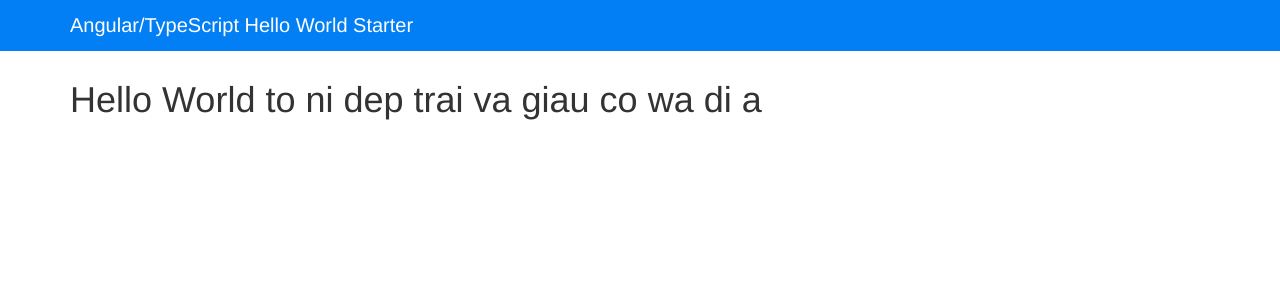
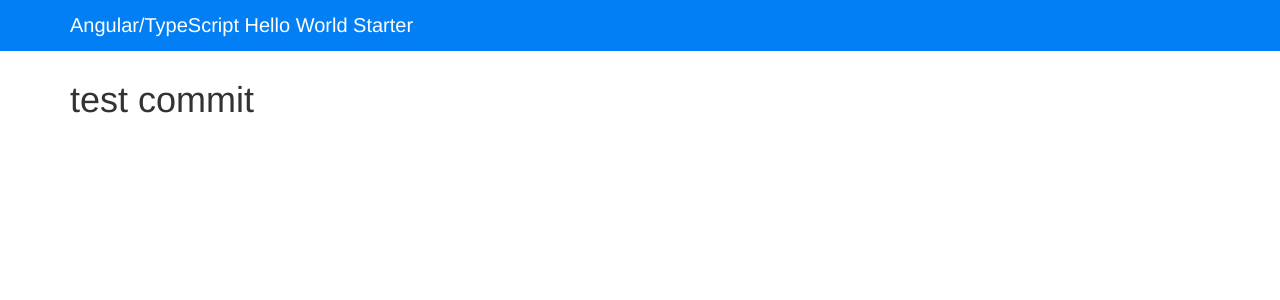
Before and after one commit to phamtoni/Angular-HelloWorld-master, an Angular app: page / in a window 1280 px wide. Shown: the top 300 px of the page. Built offline with nearby package versions, Linux system fonts and the light colour scheme.

Commit message:
chang html

```diff
--- a/src/app/app.component.ts
+++ b/src/app/app.component.ts
@@ -3,7 +3,7 @@ import {Component, OnInit} from '@angular/core';
 @Component({
     selector: 'app-root',
     template: `
-        <h1>Hello World to ni dep trai va giau co wa di a</h1>
+        <h1>test commit</h1>
     `
 })
 export class AppComponent implements OnInit {
```
